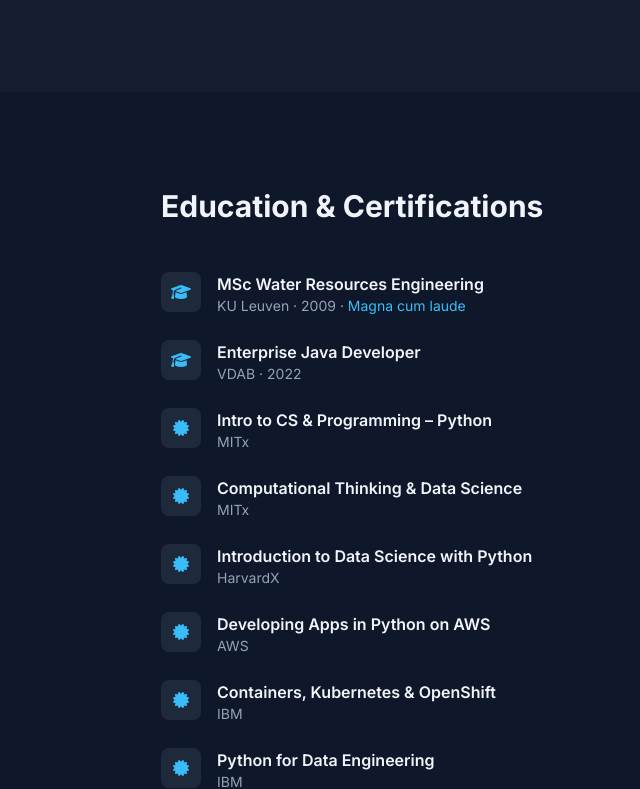
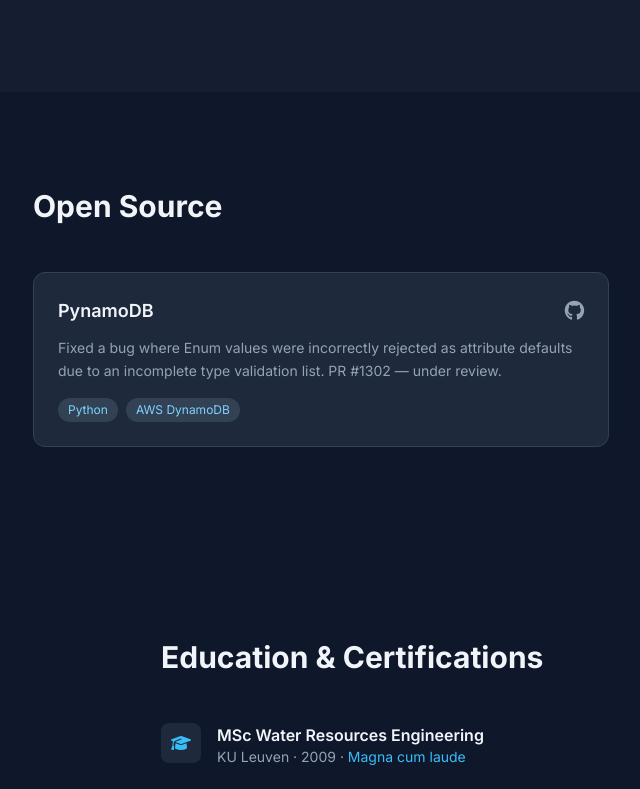
Before and after one commit to GonzalezSanchez/portfolio-website, a FastAPI app: page / in a window 1280 px wide. Shown: the part 3928-4717 px from the top of the page, without its empty margins (95-735 px from the left). Run offline with FastAPI, Linux system fonts and the light colour scheme; some libraries are stand-ins or nearby versions.

Commit message:
Add open source contribution section (PynamoDB PR #1302)

```diff
--- a/templates/index.html
+++ b/templates/index.html
@@ -380,6 +380,30 @@
         </div>
     </section>
 
+    <!-- Open Source -->
+    <section class="py-24 px-6">
+        <div class="max-w-5xl mx-auto">
+            <h2 class="text-3xl font-bold mb-12">Open Source</h2>
+            <div class="bg-slate-800 rounded-xl p-6 border border-slate-700 hover:border-sky-500/50 transition group max-w-xl">
+                <div class="flex justify-between items-start mb-3">
+                    <h3 class="text-lg font-semibold group-hover:text-sky-300 transition">PynamoDB</h3>
+                    <a href="https://github.com/pynamodb/PynamoDB/pull/1302" target="_blank"
+                       class="text-slate-400 hover:text-sky-400 transition">
+                        <i class="fab fa-github text-xl"></i>
+                    </a>
+                </div>
+                <p class="text-slate-400 text-sm mb-4 leading-relaxed">
+                    Fixed a bug where Enum values were incorrectly rejected as attribute defaults due to an incomplete type validation list.
+                    PR #1302 — under review.
+                </p>
+                <div class="flex flex-wrap gap-2">
+                    <span class="bg-slate-700 text-sky-300 px-2.5 py-1 rounded-full text-xs">Python</span>
+                    <span class="bg-slate-700 text-sky-300 px-2.5 py-1 rounded-full text-xs">AWS DynamoDB</span>
+                </div>
+            </div>
+        </div>
+    </section>
+
     <!-- Education -->
     <section id="education" class="py-24 px-6">
         <div class="max-w-3xl mx-auto">
```
